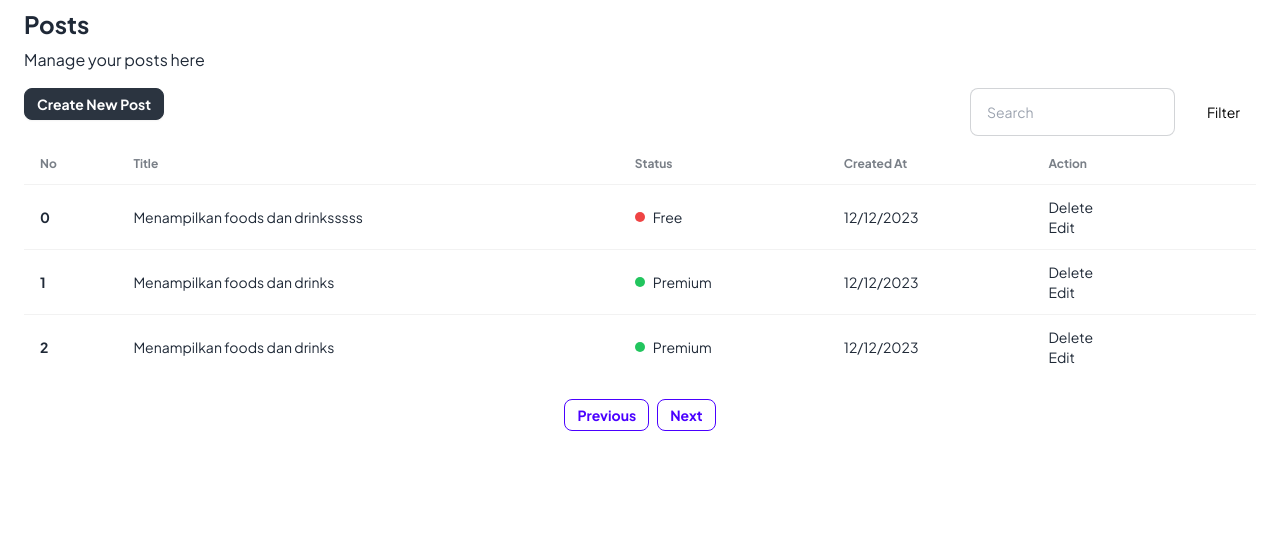
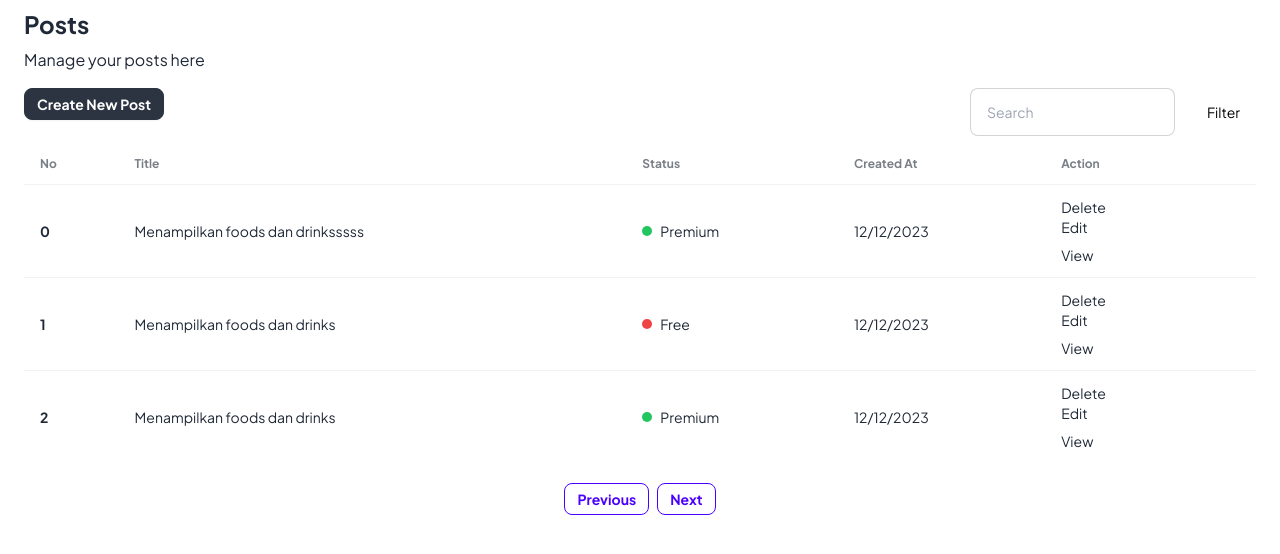
Before and after one commit to yaffalhakim1/medium-but-lite, a Next.js app: page /admin/posts in a window 1280 px wide. Shown: the top 554 px of the page. Built offline with nearby package versions, Linux system fonts and the light colour scheme; data requests are answered from the project's data file.

Commit message:
feat(all): add custom 404 and 500 page

```diff
--- a/db.json
+++ b/db.json
@@ -141,12 +141,12 @@
     {
       "title": "Menampilkan foods dan drinksssss",
       "content": "oajajdaojwaojdwdoadinadonaodnand",
-      "isPremium": false,
+      "isPremium": true,
       "category": [
         "Polithics",
         "Tech"
       ],
-      "created_at": "2023-12-12T11:10:52.071Z",
+      "created_at": "2023-12-12T12:20:04.116Z",
       "img": "",
       "id": 1,
       "formPost": {
@@ -164,11 +164,11 @@
     {
       "title": "Menampilkan foods dan drinks",
       "content": "aaaaaaaaaaaaaaaaaaaaaaaaaaaaaaaaa",
-      "isPremium": true,
+      "isPremium": false,
       "category": [
         "Tech"
       ],
-      "created_at": "2023-12-12T08:21:18.956Z",
+      "created_at": "2023-12-12T12:24:47.483Z",
       "img": "http://res.cloudinary.com/dywbf3czv/image/upload/v1702369301/ufphqoadp33lmya9wrm8.png",
       "id": 2
     },
--- /dev/null
+++ b/pages/404.tsx
@@ -0,0 +1,3 @@
+export default function Custom404() {
+  return <h1>404 - Page Not Found</h1>;
+}
--- /dev/null
+++ b/pages/500.tsx
@@ -0,0 +1,3 @@
+export default function Custom500() {
+  return <h1>500 - Server-side error occurred</h1>;
+}
--- a/pages/admin/posts/create/edit/[id].tsx
+++ b/pages/admin/posts/create/edit/[id].tsx
@@ -22,9 +22,23 @@ export const getServerSideProps: GetServerSideProps<{
 }> = async (context) => {
   const id = context.query.id as string;
 
-  const res = await fetch(`${BASE_URL}/news/${id}`);
-  const data = await res.json();
+  // create use fecth native version
 
+  // const res = await fetch(`${BASE_URL}/news/${id}`);
+  // const data = await res.json();
+
+  // if (!data) {
+  //   return {
+  //     notFound: true,
+  //   };
+  // }
+
+  const response = await axios.get(`${BASE_URL}/news/${id}`, {
+    headers: {
+      "Content-Type": "application/json",
+    },
+  });
+  const data = response.data;
   if (!data) {
     return {
       notFound: true,
@@ -32,7 +46,7 @@ export const getServerSideProps: GetServerSideProps<{
   }
   return {
     props: {
-      data: data,
+      data,
     },
   };
 };
--- a/pages/admin/posts/index.tsx
+++ b/pages/admin/posts/index.tsx
@@ -127,7 +127,7 @@ export default function PostPage() {
                     </td>
                     <td>{formatExpirationDate(item.created_at)}</td>
                     <td>
-                      <div className="space-x-2">
+                      <div className="space-y-2">
                         <Modal
                           type="danger"
                           openButton="Delete"
@@ -139,6 +139,48 @@ export default function PostPage() {
                         <Link href={`/admin/posts/create/edit/${item.id}`}>
                           <p>Edit</p>
                         </Link>
+                        <Modal
+                          type="success"
+                          openButton="View"
+                          modalTitle={item.title}
+                          modalDescription={item.desc}
+                          modalButton="Close"
+                          onSubmit={() => handleDelete(item.id)}
+                        >
+                          <div className="flex flex-col">
+                            <div className="flex flex-col">
+                              <p className="text-sm font-normal">{item.desc}</p>
+                            </div>
+                            <div className="flex flex-col mt-2">
+                              <p className="text-sm font-semibold">
+                                Created At
+                              </p>
+                              <p className="text-sm font-normal">
+                                {formatExpirationDate(item.created_at)}
+                              </p>
+                            </div>
+                            <div className="flex flex-col mt-2">
+                              <p className="text-sm font-semibold">
+                                Updated At
+                              </p>
+                              <p className="text-sm font-normal">
+                                {formatExpirationDate(item.updated_at)}
+                              </p>
+                            </div>
+                            <div className="flex flex-col mt-2">
+                              <p className="text-sm font-semibold">Content</p>
+                              <p className="text-sm font-normal">
+                                {item.content}
+                              </p>
+                            </div>
+                            <div className="flex flex-col mt-2">
+                              <p className="text-sm font-semibold">Category</p>
+                              <p className="text-sm font-normal">
+                                {item.category}
+                              </p>
+                            </div>
+                          </div>
+                        </Modal>
                       </div>
                     </td>
                   </tr>
```
Also changed, not shown: 1 other file (tests, documents, lock files or other folders).
